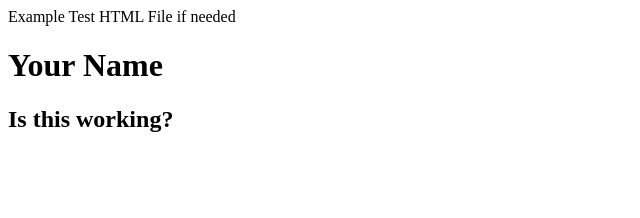
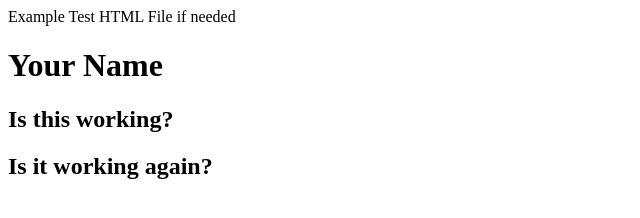
Before and after one commit to Awinel/awinel.github.io, a plain HTML site: page index.html in a window 1280 px wide. Shown: the whole page, without its empty margins (0-640 px from the left). Drawn offline with Linux system fonts and the light colour scheme.

Commit message:
initial Commit

```diff
--- a/index.html
+++ b/index.html
@@ -9,6 +9,7 @@ Example Test HTML File if needed
 <body>
     <h1>Your Name</h1>
     <h2>Is this working?</h2>
+    <h2>Is it working again?</h2>
 </body>
 
 </html>
```
